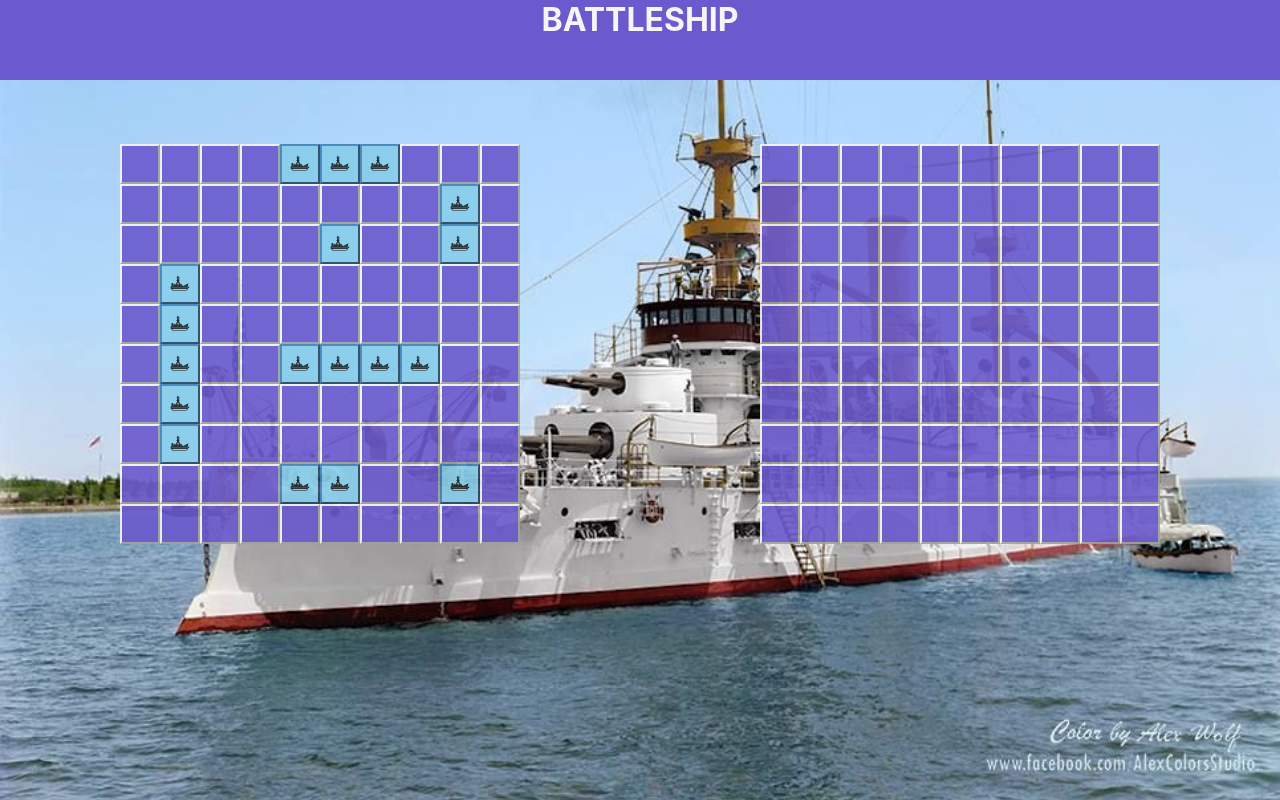
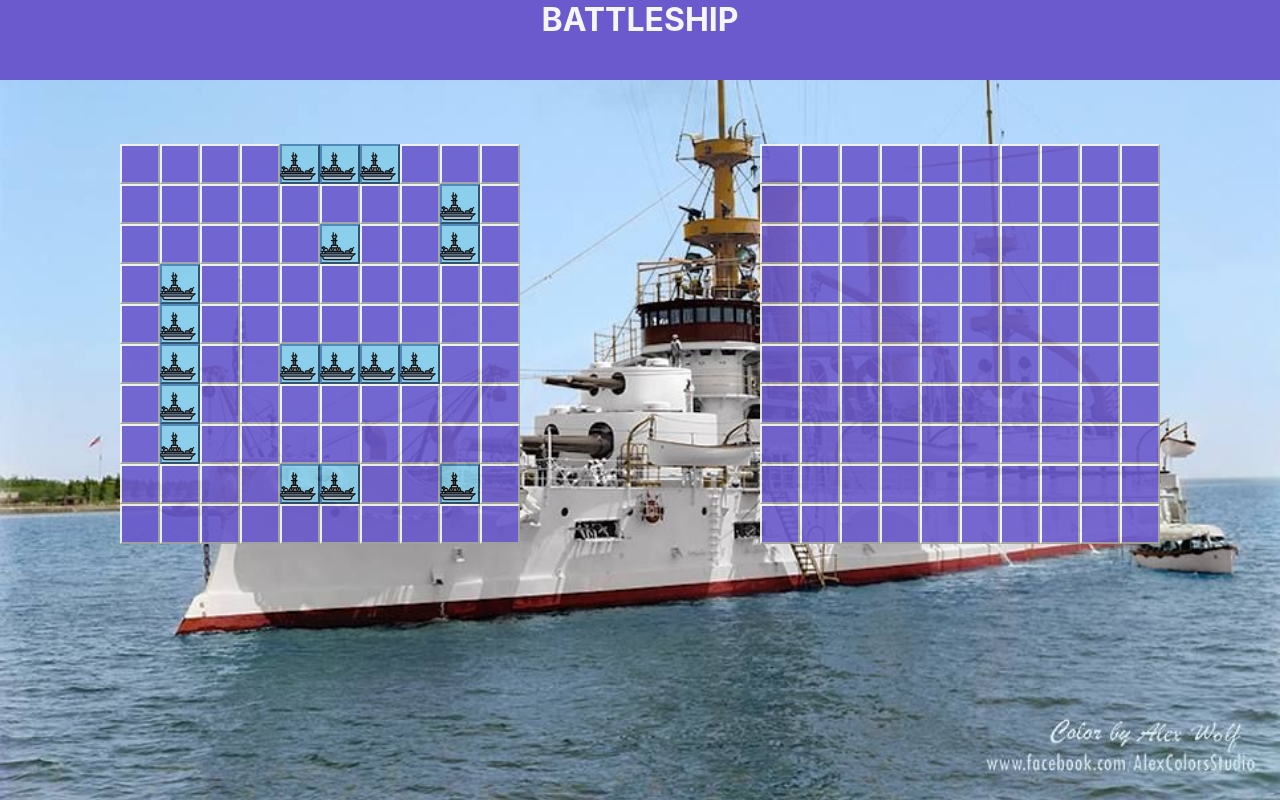
Before and after one commit to AlexErdei73/battle-ship, a React (Create React App) app: page / in a window 1280 px wide. Built offline with nearby package versions, Linux system fonts and the light colour scheme.

Commit message:
style icons and position them in the middle

```diff
--- a/src/App.css
+++ b/src/App.css
@@ -6,6 +6,7 @@
   color: whitesmoke;
   background-color: slateblue;
   border-color: whitesmoke;
+  transition: opacity 2s;
 }
 .board {
   width: 400px;
--- a/src/App.js
+++ b/src/App.js
@@ -21,6 +21,7 @@ let gameOver = false;
 
 const onClick = (event) => {
   const id = event.target.id;
+  if (!id) return;
   const result = game.playerAttack(getPosition(id));
   gameOver = result.gameOver;
 };
--- a/src/components/boardcell.jsx
+++ b/src/components/boardcell.jsx
@@ -5,6 +5,13 @@ import missed from "../icons/missed.png";
 
 const BoardCell = (props) => {
   let picture;
+  let pictureSize = "40px";
+  let pictureStyle = {
+    position: "relative",
+    left: "-10px",
+    bottom: "0",
+    height: "38px",
+  };
   const style = {};
 
   switch (props.content[props.pos]) {
@@ -15,19 +22,22 @@ const BoardCell = (props) => {
       break;
     case "S":
       picture = sunk;
-      style.backgroundColor = "whitesmoke";
       style.borderColor = "yellow";
       break;
     case "X":
       picture = hit;
       style.backgroundColor = "yellow";
       style.borderColor = "red";
+      pictureSize = "20px";
+      pictureStyle = {};
       break;
     case "/":
       picture = missed;
       break;
     default:
       picture = "#";
+      pictureStyle = {};
+      pictureSize = "0";
   }
 
   return (
@@ -39,7 +49,7 @@ const BoardCell = (props) => {
       disabled={props.disabled}
       style={style}
     >
-      <img alt="" src={picture} width="20px" />
+      <img alt="" src={picture} width={pictureSize} style={pictureStyle} />
     </button>
   );
 };
```
Also changed, not shown: 1 other file (tests, documents, lock files or other folders).
